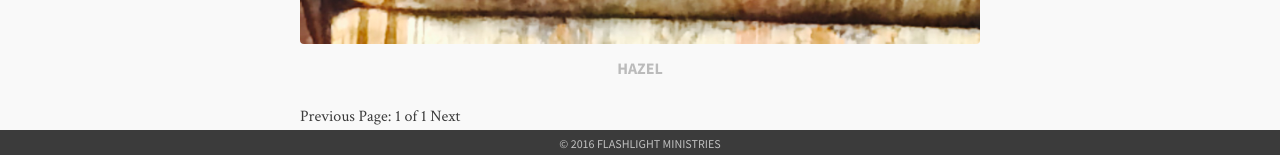
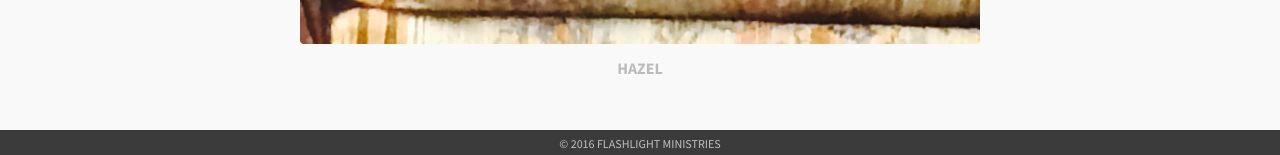
Before and after one commit to flashlightministries/unionbiblefellowship, a Jekyll site: the page built from news/index.html, in a window 1280 px wide and 900 px high, scrolled down 2018 px. Shown: the part 742-897 px from the top of the window. Built offline with Jekyll 4.4.1, drawn with Linux system fonts in a browser that asks for light colours; the list of posts is cut into pages by our own code.

Commit message:
Pagination fixes

```diff
--- a/news/index.html
+++ b/news/index.html
@@ -4,6 +4,7 @@
 ---
 
 <!-- This loops through the paginated posts -->
+<div class="page-content">
   {% for post in paginator.posts %}
     <h1><a href="{{ post.url }}">{{ post.title }}</a></h1>
     <p class="author">
@@ -13,18 +14,31 @@
       {{ post.content }}
     </div>
   {% endfor %}
+</div>
 
 <!-- Pagination links -->
+{% if paginator.total_pages > 1 %}
 <div class="pagination">
   {% if paginator.previous_page %}
-    <a href="{{ paginator.previous_page_path }}" class="previous">Previous</a>
+    <a href="{{ paginator.previous_page_path | prepend: site.baseurl | replace: '//', '/' }}">&laquo; Prev</a>
   {% else %}
-    <span class="previous">Previous</span>
+    <span>&laquo; Prev</span>
   {% endif %}
-  <span class="page_number ">Page: {{ paginator.page }} of {{ paginator.total_pages }}</span>
+
+  {% for page in (1..paginator.total_pages) %}
+    {% if page == paginator.page %}
+      <em>{{ page }}</em>
+    {% elsif page == 1 %}
+      <a href="{{ paginator.previous_page_path | prepend: site.baseurl | replace: '//', '/' }}">{{ page }}</a>
+    {% else %}
+      <a href="{{ site.paginate_path | prepend: site.baseurl | replace: '//', '/' | replace: ':num', page }}">{{ page }}</a>
+    {% endif %}
+  {% endfor %}
+
   {% if paginator.next_page %}
-    <a href="{{ paginator.next_page_path }}" class="next">Next</a>
+    <a href="{{ paginator.next_page_path | prepend: site.baseurl | replace: '//', '/' }}" class="next">Next &raquo;</a>
   {% else %}
-    <span class="next ">Next</span>
+    <span>Next &raquo;</span>
   {% endif %}
 </div>
+{% endif %}
```
Lines whose indentation alone changed are shown as unchanged.
